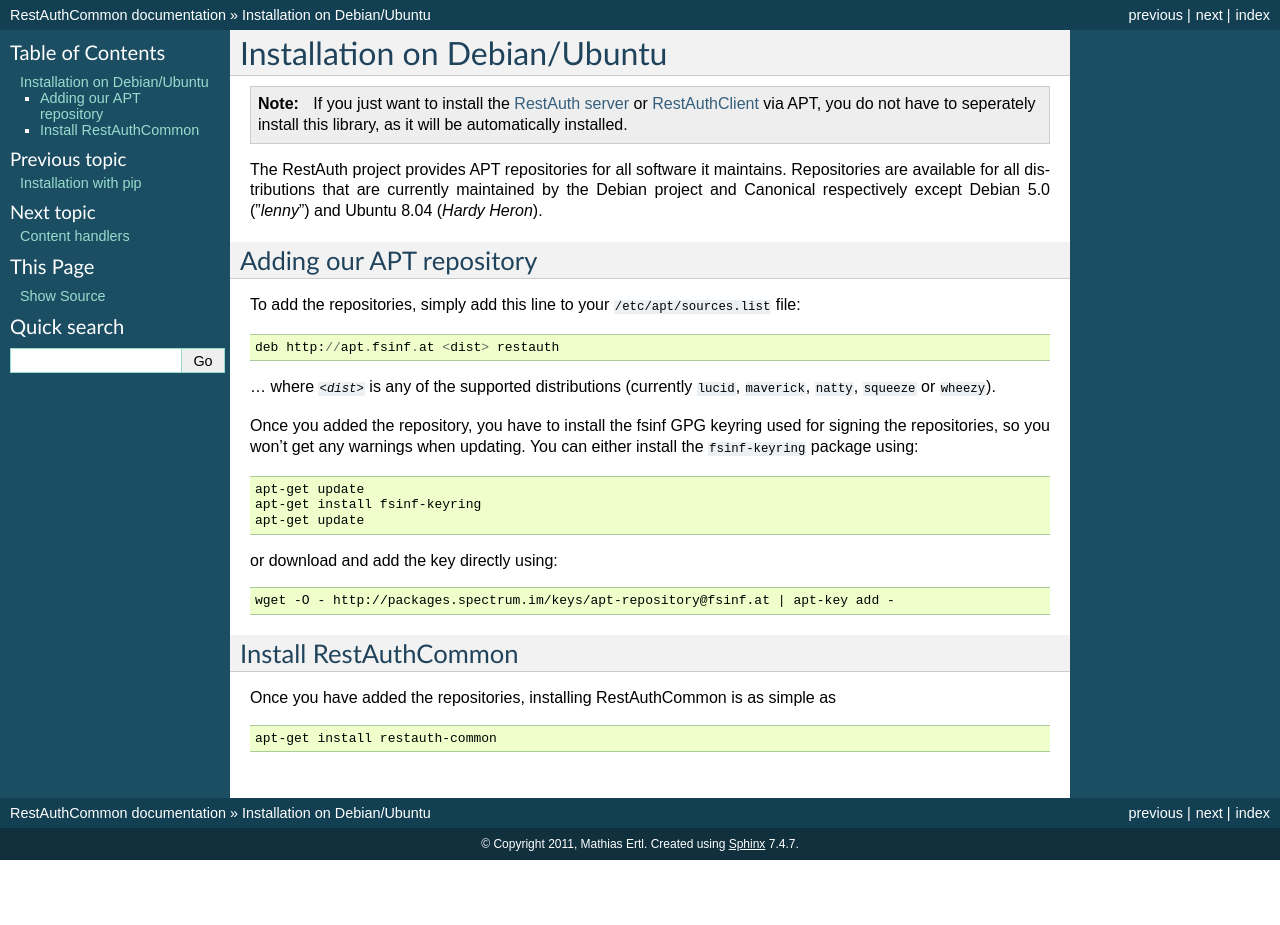
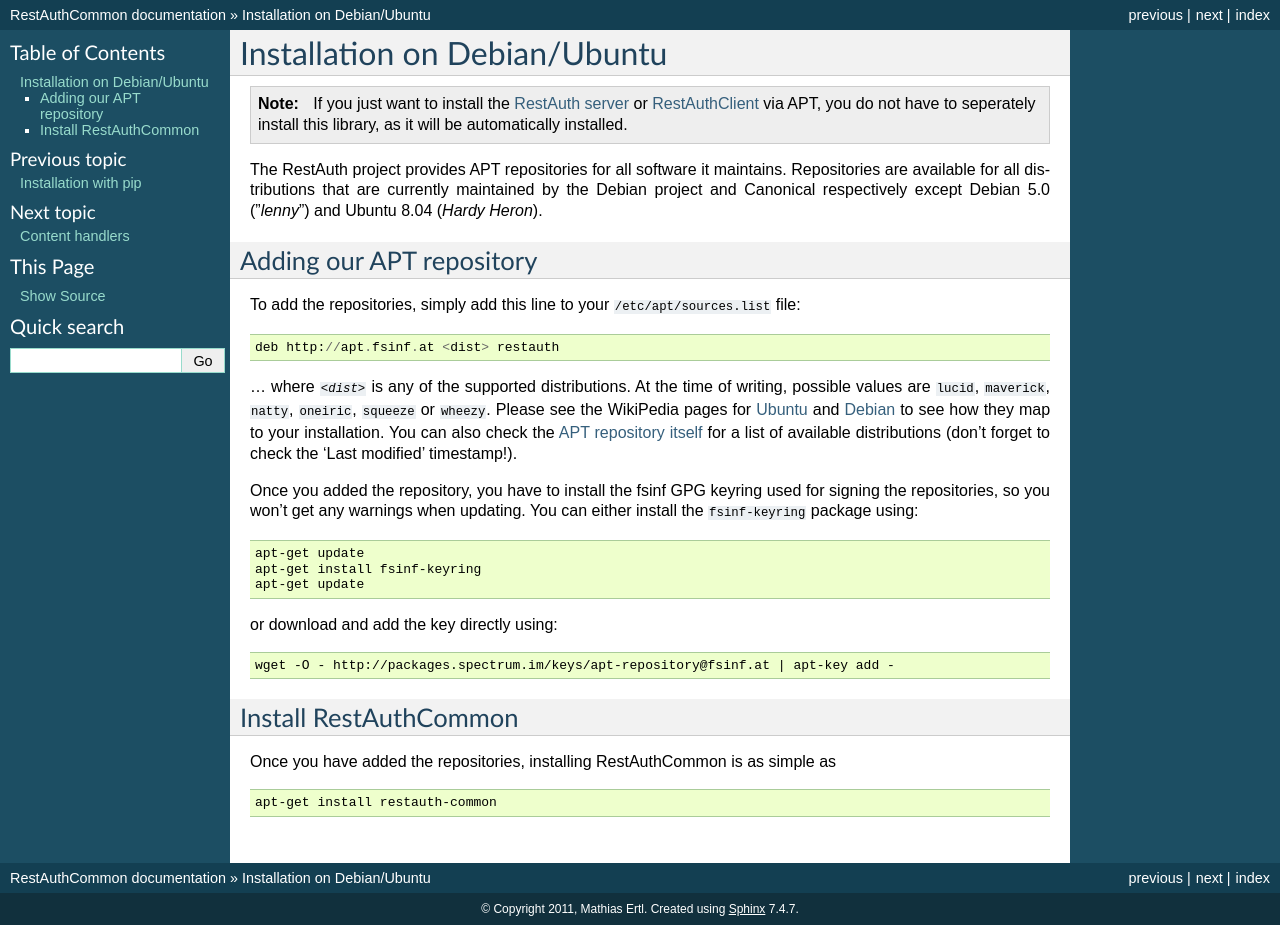
Before and after one commit to RestAuth/RestAuthCommon, a Sphinx documentation site: the page built from doc/install/debian-ubuntu.rst, in a window 1280 px wide. Built offline with Sphinx 7.4.7, drawn with Linux system fonts in a browser that asks for light colours; formulas are drawn with MathJax 3; before the commit the page ends 900 px from its top, so only the background shows below that.

Commit message:
fix many spelling and grammar errors found by Ra - thanks

```diff
--- a/doc/install/debian-ubuntu.rst
+++ b/doc/install/debian-ubuntu.rst
@@ -15,8 +15,13 @@
 
    deb http://apt.fsinf.at <dist> restauth
 
-... where :samp:`{<dist>}` is any of the supported distributions (currently ``lucid``,
-``maverick``, ``natty``, ``squeeze`` or ``wheezy``).
+... where :samp:`{<dist>}` is any of the supported distributions. At the time of writing, possible
+values are ``lucid``, ``maverick``, ``natty``, ``oneiric``, ``squeeze`` or ``wheezy``. Please see
+the WikiPedia pages for `Ubuntu
+<http://en.wikipedia.org/wiki/List_of_Ubuntu_releases#Table_of_versions>`_ and `Debian
+<http://en.wikipedia.org/wiki/Debian#Release_history>`_ to see how they map to your installation.
+You can also check the `APT repository itself <http://apt.fsinf.at/dists>`_ for a list of available
+distributions (don't forget to check the 'Last modified' timestamp!).
 
 Once you added the repository, you have to install the fsinf GPG keyring used for signing the
 repositories, so you won't get any warnings when updating. You can either install the
--- a/doc/install/from-source.rst
+++ b/doc/install/from-source.rst
@@ -46,7 +46,7 @@
 ------------
 
 Installation of **RestAuthCommon** is very easy. Just go to the directory where your source
-is located ("RestAuthCommon" in the above example) and just run:
+is located ("RestAuthCommon" in the above example) and run:
 
 .. code-block:: bash
 
```
Also changed, not shown: doc/index.rst (+3 -6 lines).
